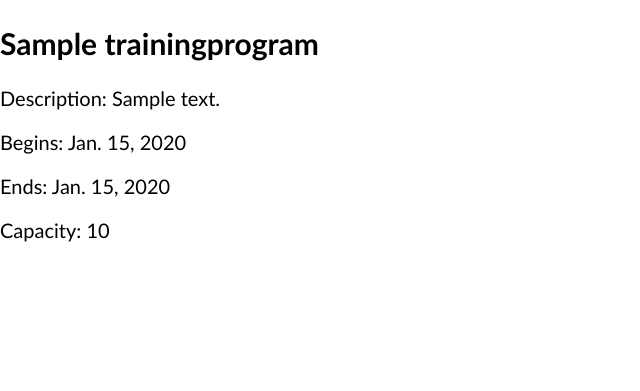
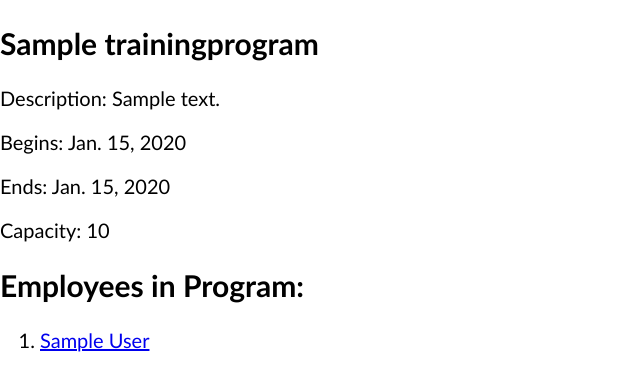
Before and after one commit to nss-day-cohort-38/bangazon-workforce-management-aquarii-star-system, a Django app: template hrapp/templates/training_programs/detail.html in a window 1280 px wide. Shown: the top 391 px of the page, without its empty margins (0-640 px from the left). Run offline with Django 3.2, Linux system fonts and the light colour scheme; tables that the repository leaves empty hold one stand-in row (values such as "Sample post"); the template is opened without the code that fills it: values that come from a table or form of the project are taken from there, most other values are stand-ins (such as "Sample title", 1, 10 or a date in 2020).

Commit message:
employees rendering on training program details

```diff
--- a/hrapp/templates/training_programs/detail.html
+++ b/hrapp/templates/training_programs/detail.html
@@ -21,4 +21,17 @@
     </section>
   {% endif %}
 
+  <section class="employees">
+    <h2>Employees in Program:</h2>
+    <ol class="employees_in_program">
+      {% for employee in employees_in_program %}
+        <li class="employee">
+          <a href="{% url 'hrapp:employee' employee.id %}">
+            {{ employee.first_name }} {{ employee.last_name }}
+          </a>
+        </li>
+      {% endfor %}
+    </ol>
+  </section>
+
 {% endblock %}
```
Also changed, not shown: hrapp/views/training_programs/details.py (+9 -8 lines).
